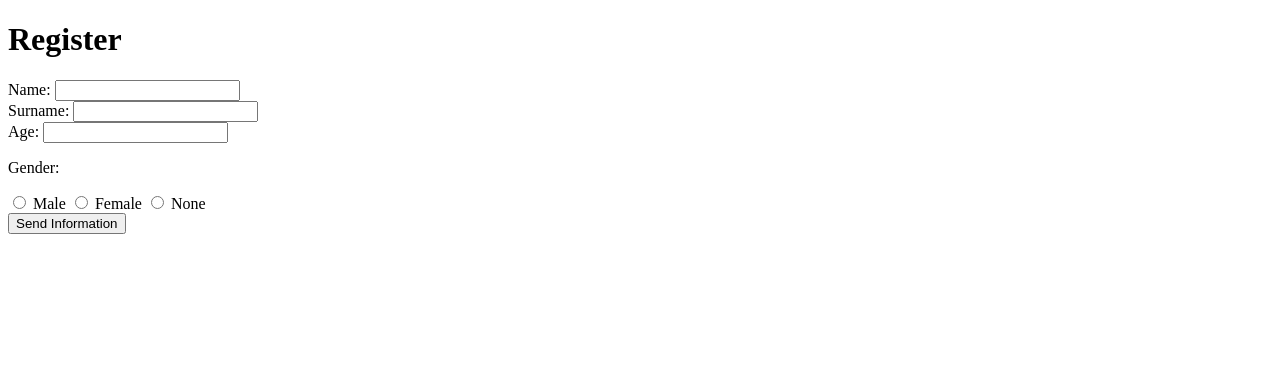
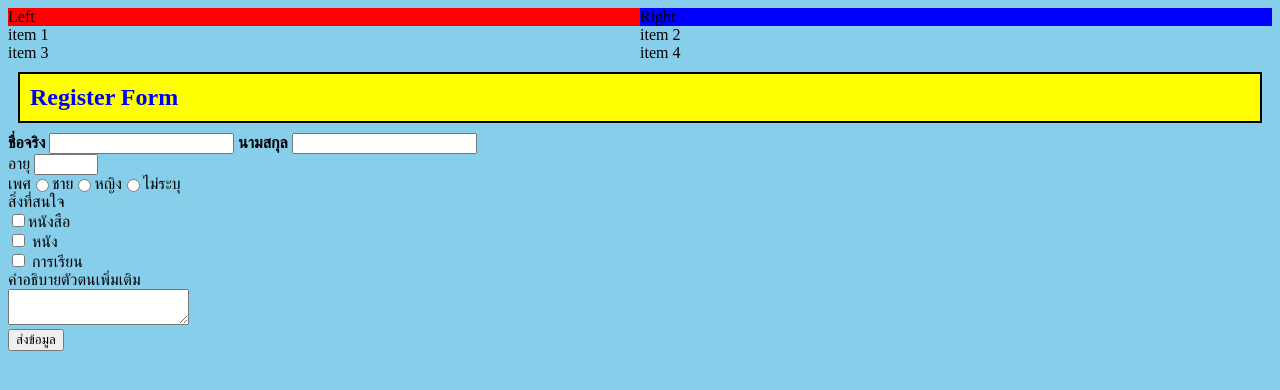
Before and after one commit to Pattaraphonn/klaproject, a plain HTML site: page index.html in a window 1280 px wide. Drawn offline with Linux system fonts and the light colour scheme.

Commit message:
Update index.html

```diff
--- a/index.html
+++ b/index.html
@@ -1,36 +1,115 @@
 <!DOCTYPE html>
-<html lang="en">
+<html lang=en>
 <head>
     <meta charset="UTF-8">
     <meta name="viewport" content="width=device-width, initial-scale=1.0">
-    <title>User Registration</title>
+    <title>Document</title>
+    <style>
+         /*สิ่งที่อยู่ตรงนี้ จะมีไว้ให้แค่ Dev อ่าน
+         1.แต่งใคร (id,class,DOM) 2.แต่งอะไร*/
+         body{
+            font-family: 'Kanit';
+            background-color: skyblue;
+         }
+         @font-face {
+            font-family: 'Kanit';
+            src url(.KanitKanit-Regular.ttf);
+         }
+
+
+         #register{
+             font-size: 24px;
+             color: blue;
+             font-weight: 800;
+             padding: 10px;
+             margin: 10px;
+             border: 2px black solid;
+             /*การเปลี่ยนสีกรอบ*/
+             background-color: yellow;
+         }
+
+         .header-form{
+            font-weight: 800;
+         }
+
+         .gender{
+            display: flex;
+
+         }
+
+         .container{
+            display: flex;
+         }
+
+         .item-left{
+            background-color: red;
+            flex: 1;
+         }
+         .item-Right{
+            background-color: blue;
+            flex: 1;
+         }
+
+         .grid-container{
+            display: grid;
+            grid-template-columns: 1fr 1fr;
+         }
+
+
+    </style>
+
+
 </head>
 <body>
-    <h1>Register</h1>
+    <!-- ส่วนที่แสดงออกไปหน้าจอ Brower-->
+    <!--3. form-->
+<div class="container">
+    <div class="item-left">Left</div>
+    <div class="item-Right">Right</div>
+</div>
 
-        <label for="name">Name:</label>
-        <input type="text" id="name" name="name" required><br>
+<div class="grid-container">
+    <div class="grid-item">item 1 </div>
+    <div class="grid-item">item 2 </div>
+    <div class="grid-item">item 3 </div>
+    <div class="grid-item">item 4 </div>
+</div>
 
-        <label for="surname">Surname:</label>
-        <input type="text" id="surname" name="surname" required><br>
+    <div id ="register">Register Form</div>
 
-        <label for="age">Age:</label>
-        <input type="number" id="age" name="age" required><br>
+    <span class="header-form">ชื่อจริง</span>
+        <input class="form" type="text">
+    <span class="header-form">นามสกุล</span>
+        <input class="form" type="text"> <br>
+    อายุ
+        <input class="form" type="number" min="0" max="100">
+    <div class="gender">
+        <!--ลืม class="gender" ใน div-->
+        เพศ
+        <div class="gender">
+            <input name="gender" type="radio">  ชาย
+        </div>
+        <div class="gender">
+            <input name="gender" type="radio">  หญิง
+        </div>
+        <div class="gender">
+            <input name="gender" type="radio">  ไม่ระบุ
+        </div>
+    </div>
 
         <div>
-            <p>Gender:</p>
-            <input type="radio" id="male" name="gender" value="male">
-            <label for="male">Male</label>
-
-            <input type="radio" id="female" name="gender" value="female">
-            <label for="female">Female</label>
-
-            <input type="radio" id="none" name="gender" value="none">
-            <label for="none">None</label>
+            สิ่งที่สนใจ
+            <div><input name="interest" type="checkbox">หนังสือ</div>
+            <div><input name="interest" type="checkbox"> หนัง</div>
+            <div><input name="interest" type="checkbox"> การเรียน</div>
         </div>
 
         <div>
-            <input type="submit" value="Send Information">
+        คำอธิบายตัวตนเพิ่มเติม
+            <div>
+                <textarea></textarea>
+            </div>
+            <button>ส่งข้อมูล</button>
         </div>
 
 </body>
```
